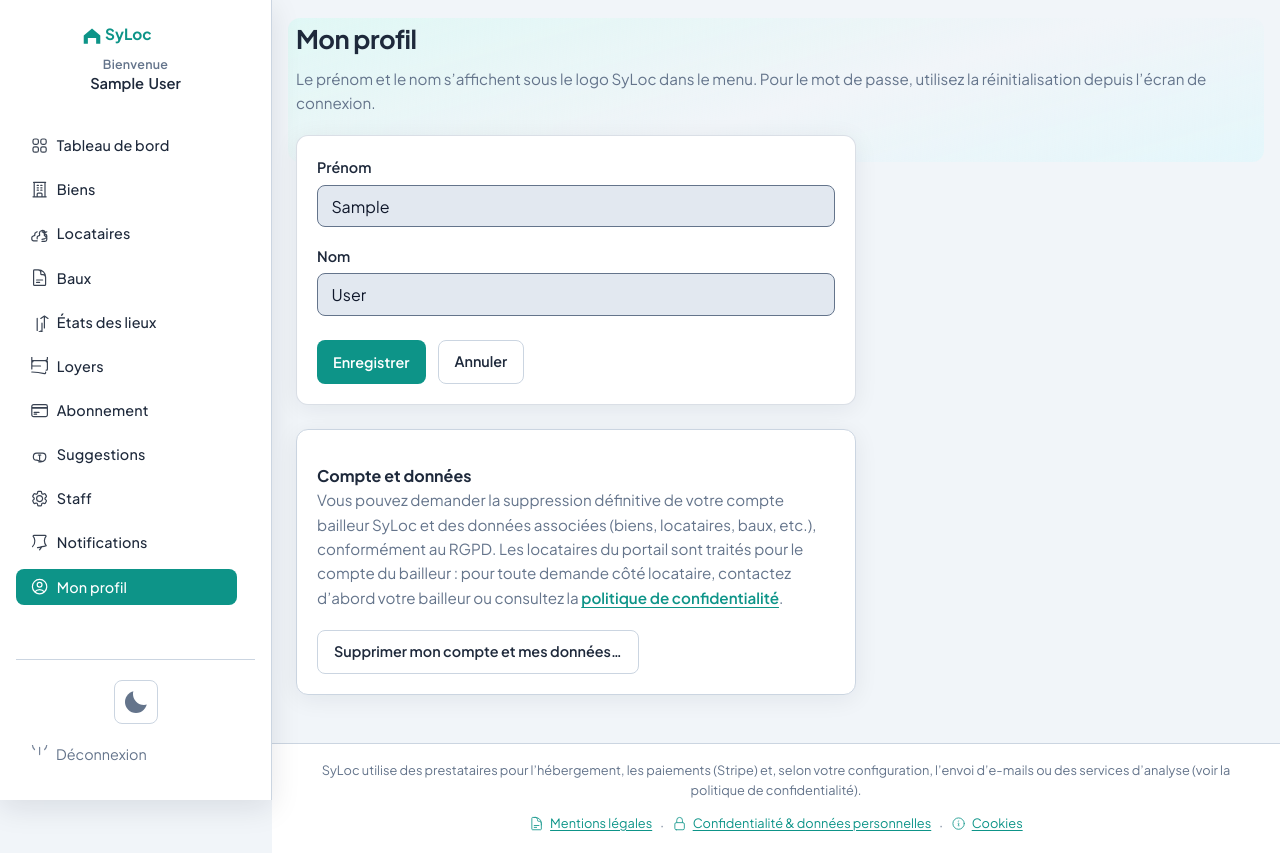
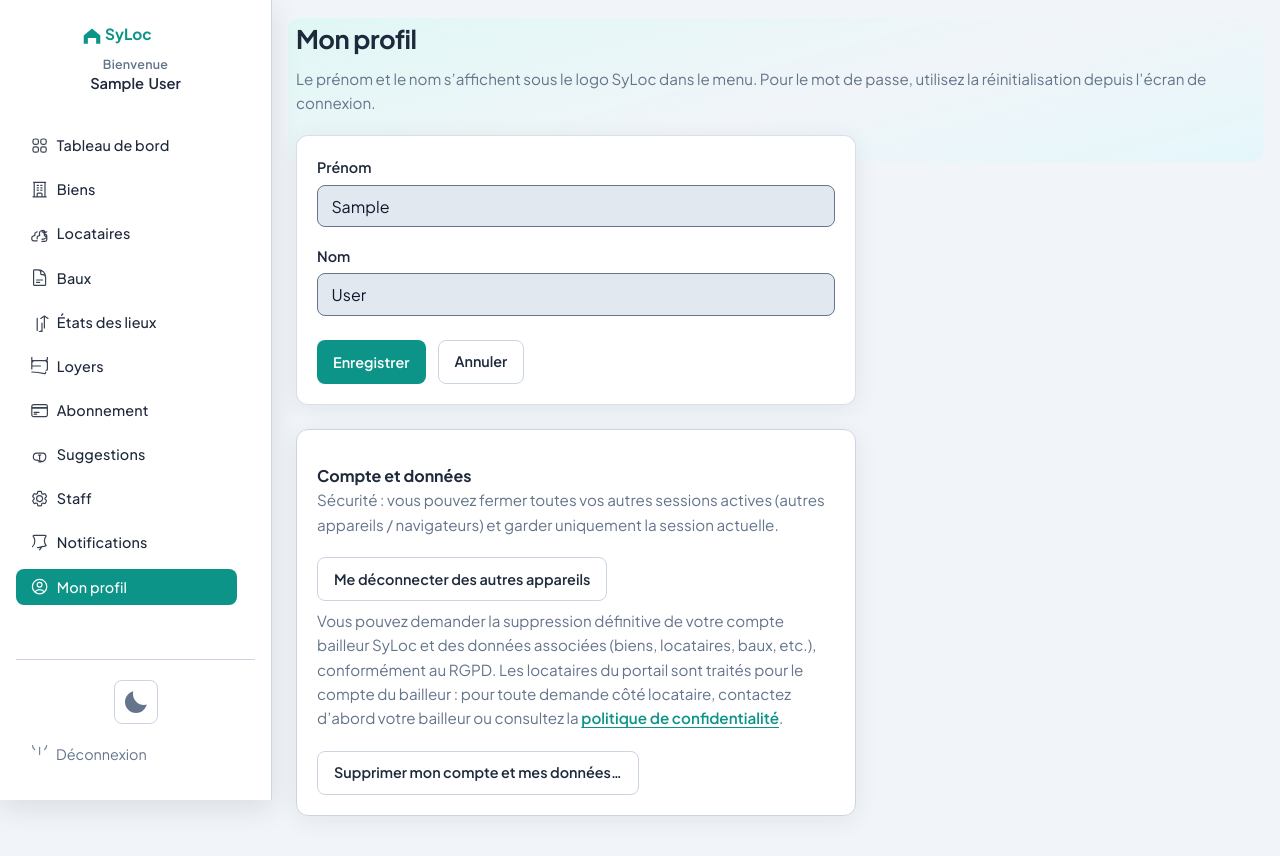
Before and after one commit to betasyloc/syloc_v2bis, a Django app: page /compte/profil/ in a window 1280 px wide. Shown: the top 856 px of the page. Run offline with Django 5.2, Linux system fonts and the light colour scheme; a user stored in the database is signed in; data comes from the database, SQL or seed files in the repository; tables that the repository leaves empty hold one stand-in row (values such as "Sample post").

Commit message:
Renforcer la gestion de session et ajouter la déconnexion multi-appareils.
Ce changement applique une expiration de session plus stricte (fermeture navigateur + 12h), ajoute un bouton pour déconnecter les autres appareils, et propage ces variables au blueprint Render.

Made-with: Cursor

```diff
--- a/immo_saas/urls.py
+++ b/immo_saas/urls.py
@@ -74,6 +74,11 @@ urlpatterns = [
     path("premium/cancel/", rental_views.checkout_cancel, name="checkout_cancel"),
     path("webhooks/stripe/", rental_views.stripe_webhook, name="stripe_webhook"),
     path("compte/profil/", rental_views.account_profile, name="account_profile"),
+    path(
+        "compte/profil/deconnecter-autres-appareils/",
+        rental_views.account_logout_other_sessions,
+        name="account_logout_other_sessions",
+    ),
     path("compte/suppression/", rental_views.account_delete_confirm, name="account_delete"),
     path("mentions-legales/", rental_views.legal_mentions, name="legal_mentions"),
     path("confidentialite/", rental_views.legal_privacy, name="legal_privacy"),
--- a/render.yaml
+++ b/render.yaml
@@ -27,6 +27,10 @@ services:
         value: "true"
       - key: ALLOWED_HOSTS
         value: ".onrender.com"
+      - key: SESSION_COOKIE_AGE
+        value: "43200"
+      - key: SESSION_EXPIRE_AT_BROWSER_CLOSE
+        value: "true"
       - key: DATABASE_URL
         fromDatabase:
           name: syloc-db
--- a/rental/views.py
+++ b/rental/views.py
@@ -11,6 +11,7 @@ from django.contrib import messages
 from django.contrib.auth import get_user_model, login, logout
 from django.contrib.admin.views.decorators import staff_member_required
 from django.contrib.auth.decorators import login_required
+from django.contrib.sessions.models import Session
 from django.utils import timezone as tz_module
 from django.core.mail import send_mail
 from django.db import transaction
@@ -313,6 +314,38 @@ def account_profile(request: HttpRequest) -> HttpResponse:
     else:
         form = AccountProfileForm(instance=request.user)
     return render(request, "auth/account_profile.html", {"form": form})
+
+
+def _logout_user_other_sessions(current_session_key: str | None, user_id: int) -> int:
+    """Supprime toutes les sessions actives de l'utilisateur sauf la session courante."""
+    removed = 0
+    uid = str(user_id)
+    for sess in Session.objects.all().iterator():
+        if current_session_key and sess.session_key == current_session_key:
+            continue
+        try:
+            data = sess.get_decoded()
+        except Exception:
+            continue
+        if str(data.get("_auth_user_id") or "") != uid:
+            continue
+        sess.delete()
+        removed += 1
+    return removed
+
+
+@login_required
+@require_POST
+def account_logout_other_sessions(request: HttpRequest) -> HttpResponse:
+    removed = _logout_user_other_sessions(request.session.session_key, request.user.pk)
+    if removed:
+        messages.success(
+            request,
+            f"Vous avez été déconnecté sur {removed} autre(s) appareil(s).",
+        )
+    else:
+        messages.info(request, "Aucune autre session active à déconnecter.")
+    return redirect("account_profile")
 
 
 def _legal_page_context() -> dict:
--- a/templates/auth/account_profile.html
+++ b/templates/auth/account_profile.html
@@ -37,6 +37,14 @@
     <div class="card-body">
         <h2 class="card-title">Compte et données</h2>
         <p class="page-description">
+            Sécurité : vous pouvez fermer toutes vos autres sessions actives (autres appareils / navigateurs)
+            et garder uniquement la session actuelle.
+        </p>
+        <form method="post" action="{% url 'account_logout_other_sessions' %}" class="discovery-allow-form" style="margin-bottom: 1rem;">
+            {% csrf_token %}
+            <button type="submit" class="btn btn-secondary">Me déconnecter des autres appareils</button>
+        </form>
+        <p class="page-description">
             Vous pouvez demander la suppression définitive de votre compte bailleur SyLoc et des données associées
             (biens, locataires, baux, etc.), conformément au RGPD. Les locataires du portail sont traités pour le compte
             du bailleur : pour toute demande côté locataire, contactez d’abord votre bailleur ou consultez la
```
Also changed, not shown: immo_saas/settings.py (+9 -0 lines).
